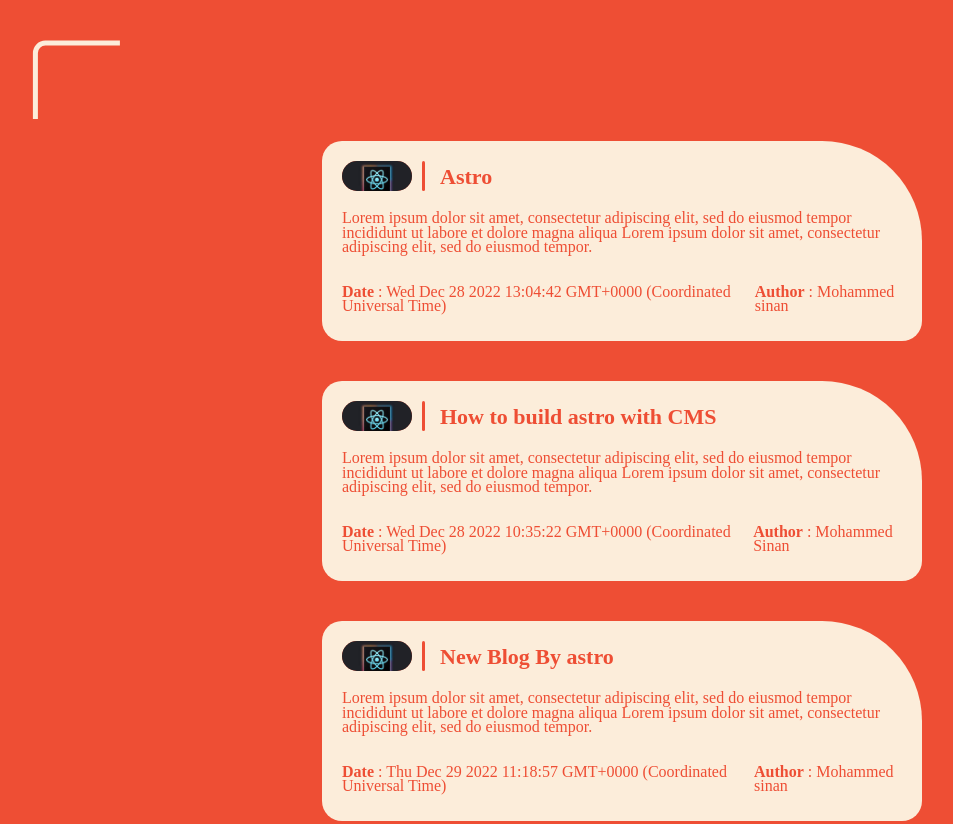
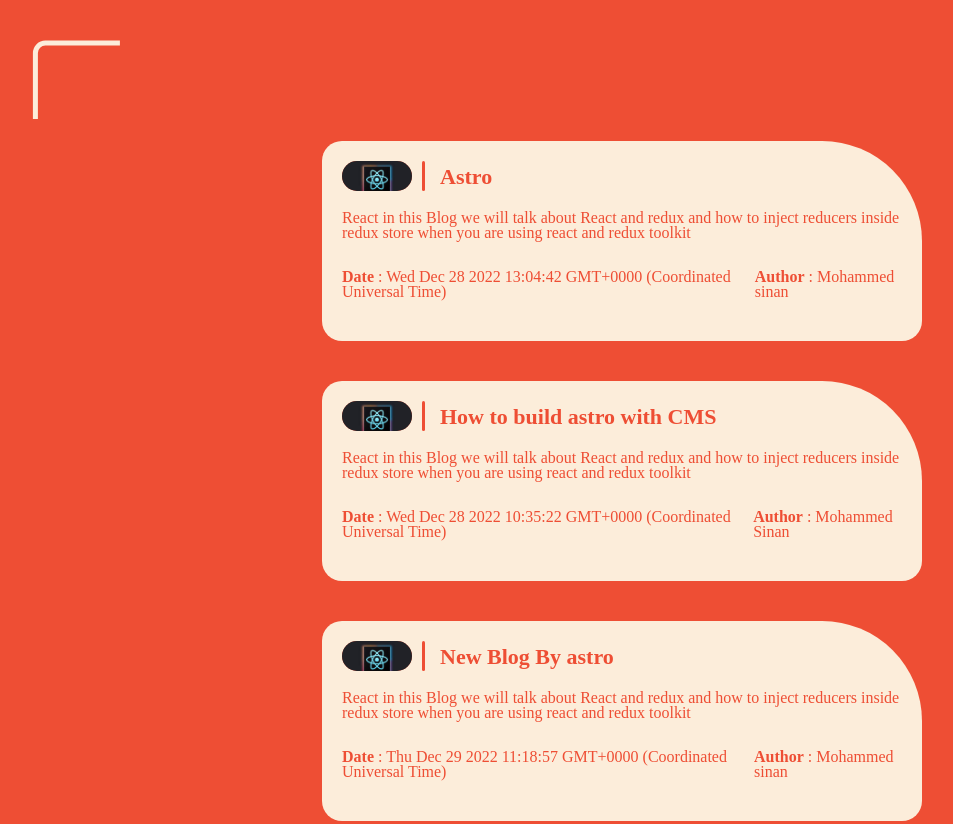
Before and after one commit to mohammmedsinan/Main-Portfolio, an Astro site: page /blog in a window 1280 px wide. Shown: the top 824 px of the page, without its empty margins (18-971 px from the left). Built offline with nearby package versions, Linux system fonts and the light colour scheme; Astro itself is replaced by a stand-in of ours.

Commit message:
Summry add

```diff
--- a/src/pages/blog/astro.md
+++ b/src/pages/blog/astro.md
@@ -8,6 +8,11 @@
 authorTwitter: Mohammed
 date: 2022-12-28T13:04:42.562Z
 avatar: /assets/avatar.jpeg
+summary: >-
+  React in this Blog we will talk about React and redux and how to inject
+  reducers inside redux store
+
+  when you are using react and redux toolkit
 ---
 
 # **_A﻿stro_**
--- a/src/pages/blog/how-to-build-astro-cms.md
+++ b/src/pages/blog/how-to-build-astro-cms.md
@@ -5,6 +5,11 @@
 date: 2022-12-28T10:35:22.536Z
 author: Mohammed Sinan
 avatar: /assets/avatar.jpeg
+summary: >-
+  React in this Blog we will talk about React and redux and how to inject
+  reducers inside redux store
+
+  when you are using react and redux toolkit
 ---
 
 # **_A﻿stro_**
--- a/src/pages/blog/index.astro
+++ b/src/pages/blog/index.astro
@@ -3,7 +3,6 @@
 import './style.css'
 import '../home.css'
 const posts = await Astro.glob('./*.md');
-posts?.map(e => console.log(e.frontmatter.avatar))
 ---
 
 
@@ -18,7 +17,7 @@
                     <div class="hr"></div>
                     <div class="blog-title">{MDfile.frontmatter.title}</div>
                 </div>
-                <div class="blog-description">Lorem ipsum dolor sit amet, consectetur adipiscing elit, sed do eiusmod tempor incididunt ut labore et dolore magna aliqua Lorem ipsum dolor sit amet, consectetur adipiscing elit, sed do eiusmod tempor.</div>
+                <div class="blog-description">{MDfile.frontmatter.summary}</div>
                 <div class="blog-info">
                     <div class="created-at"><span class="strong">Date</span> : {MDfile?.frontmatter.date}</div>
                     <div class="author"><span class="strong">Author</span> : {MDfile?.frontmatter.author}</div>
```
